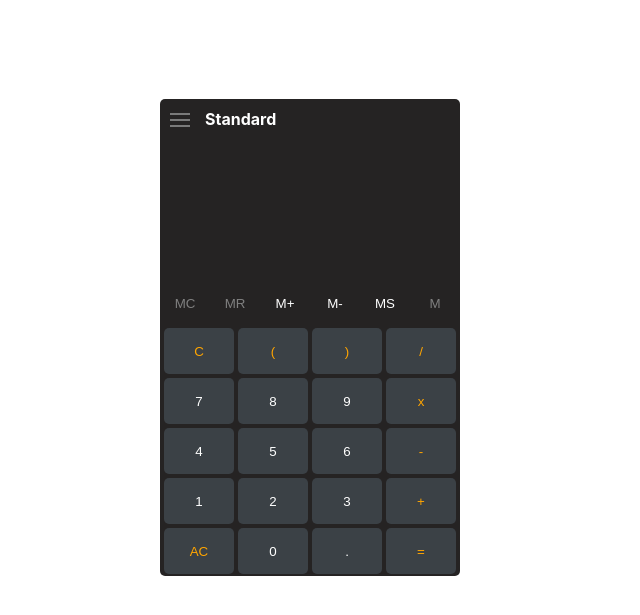
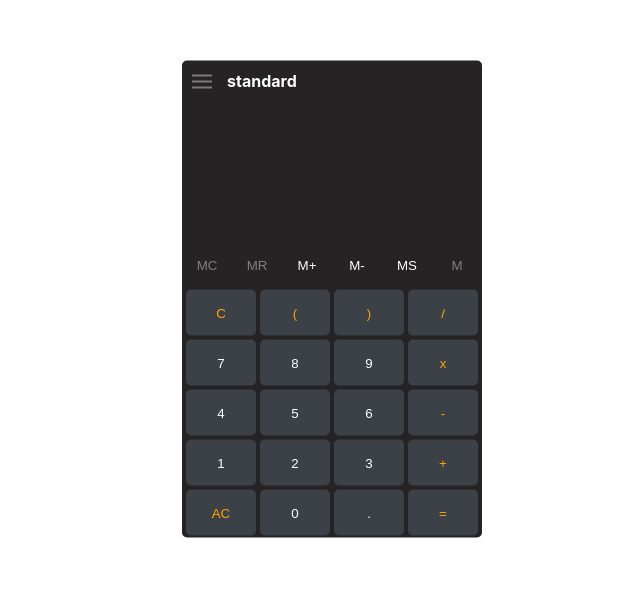
Before and after one commit to MarkoI89/Calculator-React, a React (Create React App) app: page / in a window 1280 px wide. Shown: the part 101-716 px from the top of the page, without its empty margins (308-948 px from the left). Built offline with nearby package versions, Linux system fonts and the light colour scheme.

Commit message:
Removed currency from menu

```diff
--- a/package.json
+++ b/package.json
@@ -6,6 +6,7 @@
     "@testing-library/jest-dom": "^5.16.5",
     "@testing-library/react": "^13.4.0",
     "@testing-library/user-event": "^13.5.0",
+    "axios": "^1.3.4",
     "react": "^18.2.0",
     "react-dom": "^18.2.0",
     "react-scripts": "5.0.1",
--- a/src/App.css
+++ b/src/App.css
@@ -3,8 +3,10 @@
   width: 300px;
   height: auto;
   position: absolute;
-  right: 40%;
-  top: 25%;
+  right: 50%;
+  top: 50%;
+  left: 50%;
+  transform: translate(-50%, -50%);
   background-color: rgb(37, 35, 35);
   border-radius: 5px;
 }
--- a/src/App.js
+++ b/src/App.js
@@ -7,27 +7,33 @@ import Weight from './components/Weight';
 
 function App() {
   const [ menu, setMenu ] = useState(null)      //opens menu with different options
-  const [ mod, setMod ] = useState("Standard")  //set active mode (standard, advanced, length, width)
+  const [ mod, setMod ] = useState("standard")  //set active mode (standard, advanced, length, width)
 
   const handleStandard = () => {   //close menu and opens standard mode
     setMenu(null);
-    setMod("Standard")
+    setMod("standard")
   }
 
   const handleAdvanced = () => {
     setMenu(null);
-    setMod("Advanced")
+    setMod("advanced")
   }
 
   const handleLength = () => {
     setMenu(null);
-    setMod("Length")
+    setMod("length")
   }
 
   const handleWeight = () => {
     setMenu(null);
-    setMod("Weight")
+    setMod("weight")
   }
+
+  const handleCurrency = () => {
+    setMenu(null);
+    setMod("currency")
+  }
+
 
 
 
@@ -49,12 +55,13 @@ function App() {
         <p>Convert</p>
         <li onClick={handleLength} >Length</li>
         <li onClick={handleWeight} >Weight</li>
+        {/* <li onClick={handleCurrency} >Currency</li> */}
       </div>}
       <div>
-        {mod === "Standard" && <Standard />}
-        {mod === "Advanced" && <Advanced />}
-        {mod === "Length" && <Length />}
-        {mod === "Weight" && <Weight />}
+        {mod === "standard" && <Standard />}
+        {mod === "advanced" && <Advanced />}
+        {mod === "length" && <Length />}
+        {mod === "weight" && <Weight />}
       </div>
     </div>
   );
```
Also changed, not shown: 1 other file (tests, documents, lock files or other folders).
